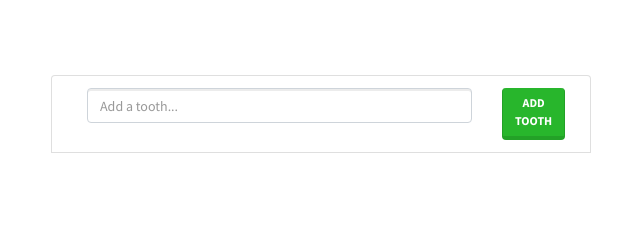
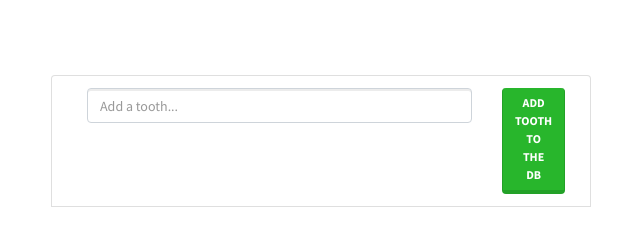
Before and after one commit to withchristopher/chakradb, a website: page public/index.html in a window 1280 px wide. Shown: the whole page, without its empty margins (319-959 px from the left). Drawn offline with nearby package versions, Linux system fonts and the light colour scheme; no server answers.

Commit message:
update name

```diff
--- a/package.json
+++ b/package.json
@@ -1,5 +1,5 @@
 {
-  "name": "toothless_app",
+  "name": "chakra_db",
   "version": "1.0.0",
   "description": "",
   "main": "server.js",
--- a/public/index.html
+++ b/public/index.html
@@ -3,7 +3,7 @@
 
 <head>
   <meta charset="UTF-8">
-  <title>Tooth - Express</title>
+  <title>ChakraDB - Express</title>
   <!-- Latest compiled and minified CSS & JS -->
   <link rel="stylesheet" href="https://cdnjs.cloudflare.com/ajax/libs/bootswatch/4.0.0/lumen/bootstrap.min.css" />
   <link rel="stylesheet" href="css/styles.css" media="screen" title="no title">
@@ -24,7 +24,7 @@
                     <input class="new-item form-control" placeholder="Add a tooth..." type="text" />
                   </div>
                   <div class="col-2">
-                    <button type="submit" class="btn btn-success">Add Tooth</button>
+                    <button type="submit" class="btn btn-success">Add Tooth to the DB</button>
                   </div>
                 </div>
               </div>
```
